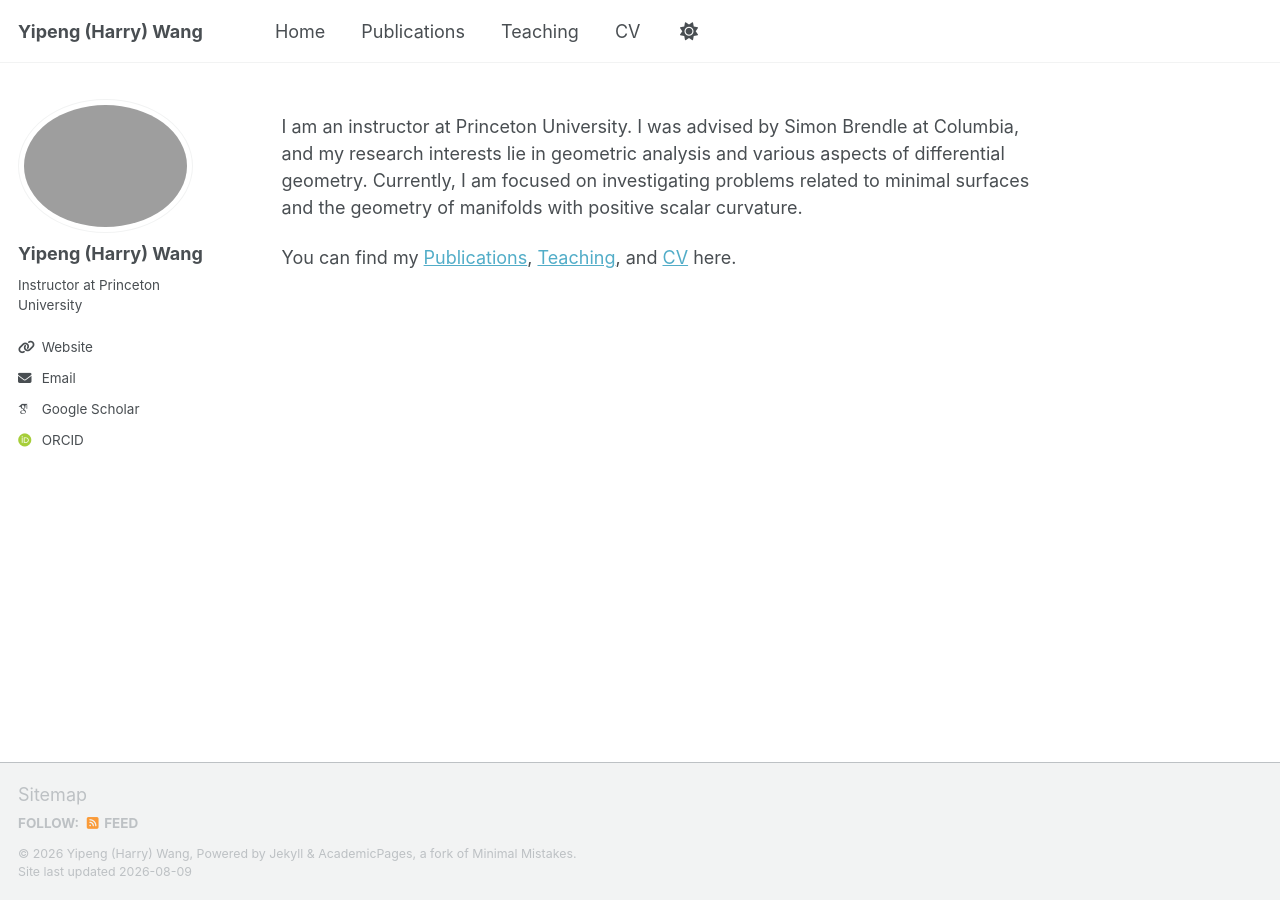
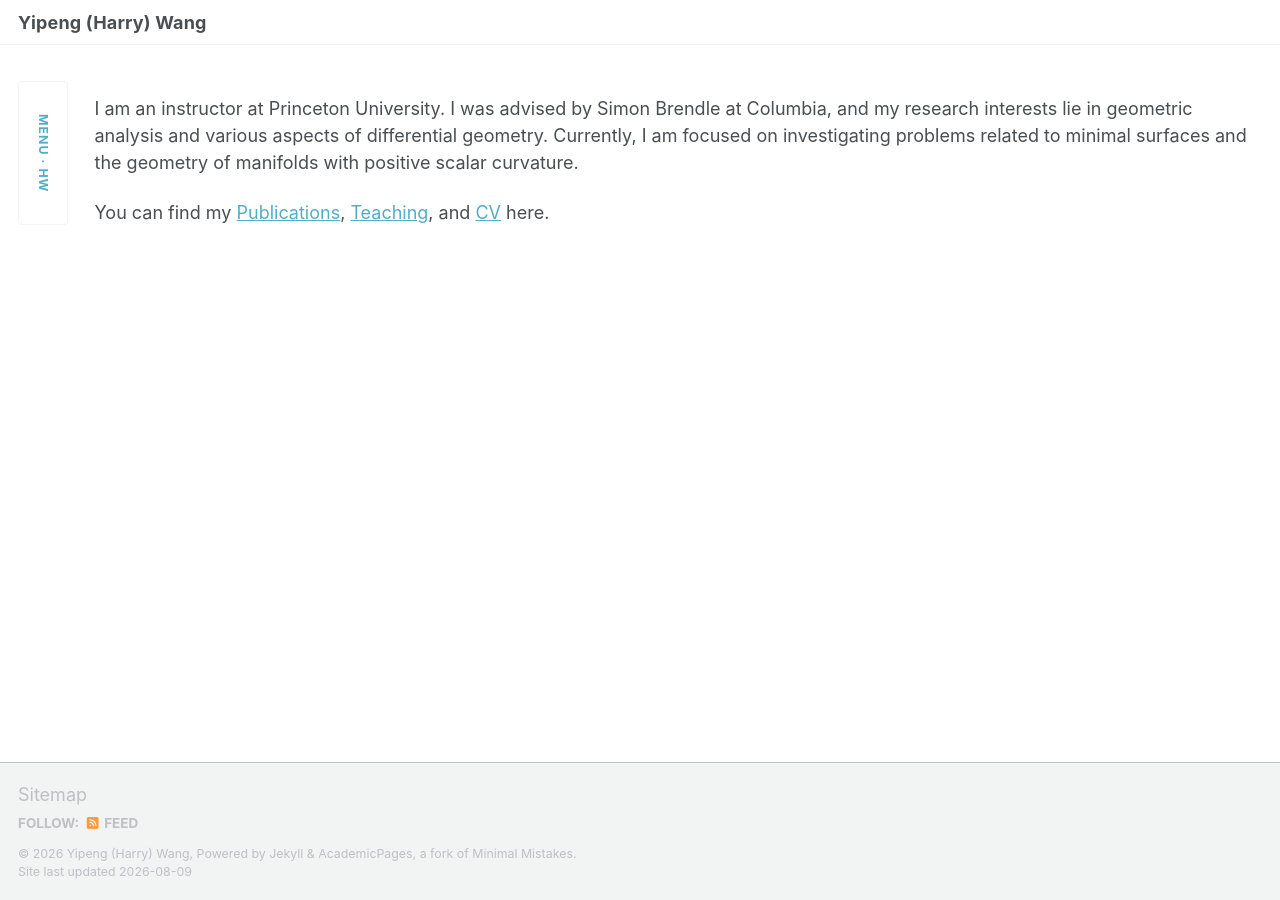
Before and after one commit to ypharry/ypharry.github.io, a Jekyll site: the page built from _pages/about.md, in a window 1280 px wide. Built offline with Jekyll 4.4.1, drawn with Linux system fonts in a browser that asks for light colours; some web fonts are replaced; a script that is not in the unit is left out.

Commit message:
Add non-blocking profile navigation

```diff
--- a/_includes/masthead.html
+++ b/_includes/masthead.html
@@ -1,26 +1,7 @@
 {% include base_path %}
 
-<div class="masthead">
+<header class="masthead" role="banner">
   <div class="masthead__inner-wrap">
-    <div class="masthead__menu">
-      <nav id="site-nav" class="greedy-nav">
-        <button><div class="navicon"></div></button>
-        <ul class="visible-links">
-          <li class="masthead__menu-item masthead__menu-item--lg persist"><a href="{{ base_path }}/">{{ site.title }}</a></li>
-          {% for link in site.data.navigation.main %}
-            {% if link.url contains 'http' %}
-              {% assign domain = '' %}
-            {% else %}
-              {% assign domain = base_path %}
-            {% endif %}
-            <li class="masthead__menu-item"><a href="{{ domain }}{{ link.url }}">{{ link.title }}</a></li>
-          {% endfor %}
-          <li id="theme-toggle" class="masthead__menu-item persist tail">
-            <a role="button" aria-labelledby="theme-icon"><i id="theme-icon" class="fa-solid fa-sun" aria-hidden="true" title="toggle theme"></i></a>
-          </li>
-        </ul>
-        <ul class="hidden-links hidden"></ul>
-      </nav>
-    </div>
+    <a class="masthead__home-link" href="{{ base_path }}/">{{ site.title }}</a>
   </div>
-</div>
+</header>
--- a/_includes/sidebar.html
+++ b/_includes/sidebar.html
@@ -1,25 +1,43 @@
 {% include base_path %}
 
-{% if page.author_profile or layout.author_profile or page.sidebar %}
-  <div class="sidebar sticky">
-  {% if page.author_profile or layout.author_profile %}{% include author-profile.html %}{% endif %}
-  {% if page.sidebar %}
-    {% for s in page.sidebar %}
-      {% if s.image %}
-        <img src=
-        {% if s.image contains "://" %}
-          "{{ s.image }}"
-        {% else %}
-          "{{ s.image | prepend: "/images/" | prepend: base_path }}"
+<details class="profile-sidebar">
+  <summary class="profile-rail">MENU · HW</summary>
+  <div class="profile-panel">
+    <div class="profile-panel__identity">
+      <p class="profile-panel__name">{{ site.author.name }}</p>
+      {% if site.author.bio %}
+        <p class="profile-panel__role">{{ site.author.bio }}</p>
+      {% endif %}
+    </div>
+
+    <nav class="profile-panel__nav" aria-label="Primary navigation">
+      <ul>
+        {% for link in site.data.navigation.main %}
+          {% if link.url contains 'http' %}
+            {% assign link_url = link.url %}
+          {% else %}
+            {% assign link_url = link.url | relative_url %}
+          {% endif %}
+          <li><a href="{{ link_url }}">{{ link.title }}</a></li>
+        {% endfor %}
+      </ul>
+    </nav>
+
+    <nav class="profile-panel__links" aria-label="Academic links">
+      <ul>
+        {% if site.author.email %}
+          <li><a href="mailto:{{ site.author.email }}">Email</a></li>
         {% endif %}
-        alt="{% if s.image_alt %}{{ s.image_alt }}{% endif %}">
-      {% endif %}
-      {% if s.title %}<h3>{{ s.title }}</h3>{% endif %}
-      {% if s.text %}{{ s.text | markdownify }}{% endif %}
-    {% endfor %}
-    {% if page.sidebar.nav %}
-      {% include nav_list nav=page.sidebar.nav %}
-    {% endif %}
-  {% endif %}
+        {% if site.author.uri %}
+          <li><a href="{{ site.author.uri }}">Princeton profile</a></li>
+        {% endif %}
+        {% if site.author.googlescholar %}
+          <li><a href="{{ site.author.googlescholar }}">Google Scholar</a></li>
+        {% endif %}
+        {% if site.author.orcid %}
+          <li><a href="{{ site.author.orcid }}">ORCID</a></li>
+        {% endif %}
+      </ul>
+    </nav>
   </div>
-{% endif %}
+</details>
--- a/_layouts/archive.html
+++ b/_layouts/archive.html
@@ -12,7 +12,7 @@
   {% endunless %}
 {% endif %}
 
-<div id="main" role="main">
+<div id="main" class="profile-layout" role="main">
   {% include sidebar.html %}
 
   <div class="archive">
--- a/_layouts/single.html
+++ b/_layouts/single.html
@@ -14,7 +14,7 @@
   {% endunless %}
 {% endif %}
 
-<div id="main" role="main">
+<div id="main" class="profile-layout" role="main">
   {% include sidebar.html %}
 
   <article class="page" itemscope itemtype="http://schema.org/CreativeWork">
--- /dev/null
+++ b/_sass/layout/_profile.scss
@@ -0,0 +1,226 @@
+/* ==========================================================================
+   PROFILE LAYOUT
+   ========================================================================== */
+
+$profile-rail-width: 2.75rem;
+$profile-panel-width: 15rem;
+
+#main.profile-layout {
+  display: grid;
+  grid-template-columns: $profile-rail-width minmax(0, 1fr);
+  gap: 1.5rem;
+  align-items: start;
+  transition: grid-template-columns 180ms ease;
+
+  &:has(.profile-sidebar:hover),
+  &:has(.profile-sidebar:focus-within),
+  &:has(.profile-sidebar[open]) {
+    grid-template-columns: minmax(13rem, $profile-panel-width) minmax(0, 1fr);
+  }
+
+  > .page,
+  > .archive {
+    min-width: 0;
+    width: 100%;
+    margin: 0;
+    padding: 0;
+    float: none;
+  }
+}
+
+.masthead__home-link {
+  color: var(--global-masthead-link-color);
+  font-family: $sans-serif;
+  font-weight: 700;
+  letter-spacing: 0.01em;
+
+  &:hover,
+  &:focus {
+    color: var(--global-masthead-link-color-hover);
+  }
+}
+
+.profile-sidebar {
+  min-width: 0;
+  width: 100%;
+  color: var(--global-text-color);
+  font-family: $sans-serif;
+  overflow: hidden;
+}
+
+.profile-rail {
+  display: flex;
+  align-items: center;
+  justify-content: center;
+  width: 100%;
+  min-height: 8rem;
+  padding: 0.75rem 0.35rem;
+  border: 1px solid var(--global-border-color);
+  border-radius: $border-radius;
+  color: var(--global-link-color);
+  background: var(--global-bg-color);
+  font-size: $type-size-7;
+  font-weight: 700;
+  letter-spacing: 0.08em;
+  line-height: 1.1;
+  text-transform: uppercase;
+  text-align: center;
+  writing-mode: vertical-rl;
+  text-orientation: mixed;
+  cursor: pointer;
+  transition: color 160ms ease, border-color 160ms ease, background-color 160ms ease;
+
+  &::marker {
+    content: "";
+  }
+
+  &::-webkit-details-marker {
+    display: none;
+  }
+
+  &:hover,
+  &:focus {
+    color: var(--global-link-color-hover);
+    border-color: var(--global-link-color);
+    outline: 0;
+  }
+
+  &:focus-visible {
+    outline: 2px solid var(--global-link-color);
+    outline-offset: 3px;
+  }
+}
+
+.profile-sidebar:hover .profile-rail,
+.profile-sidebar:focus-within .profile-rail,
+.profile-sidebar[open] .profile-rail {
+  justify-content: flex-start;
+  min-height: 0;
+  padding: 0.7rem 0.8rem;
+  writing-mode: horizontal-tb;
+}
+
+.profile-panel {
+  display: block;
+  visibility: hidden;
+  opacity: 0;
+  transform: translateY(-0.25rem);
+  margin-top: 0.75rem;
+  padding: 1rem;
+  border: 1px solid var(--global-border-color);
+  border-radius: $border-radius;
+  background: var(--global-bg-color);
+  transition: opacity 180ms ease, transform 180ms ease;
+
+  ul {
+    margin: 0;
+    padding: 0;
+    list-style: none;
+  }
+
+  li + li {
+    margin-top: 0.4rem;
+  }
+
+  a {
+    color: var(--global-text-color);
+    text-decoration: none;
+
+    &:hover,
+    &:focus {
+      color: var(--global-link-color-hover);
+      text-decoration: underline;
+    }
+  }
+}
+
+.profile-sidebar:hover .profile-panel,
+.profile-sidebar:focus-within .profile-panel,
+.profile-sidebar[open] .profile-panel {
+  visibility: visible;
+  opacity: 1;
+  transform: translateY(0);
+}
+
+.profile-panel__identity {
+  padding-bottom: 0.85rem;
+  margin-bottom: 0.85rem;
+  border-bottom: 1px solid var(--global-border-color);
+}
+
+.profile-panel__name {
+  margin: 0;
+  font-size: $type-size-5;
+  font-weight: 700;
+  line-height: 1.25;
+}
+
+.profile-panel__role {
+  margin: 0.35rem 0 0;
+  color: var(--global-text-color-light);
+  font-size: $type-size-6;
+  line-height: 1.4;
+}
+
+.profile-panel__nav {
+  font-weight: 700;
+}
+
+.profile-panel__links {
+  padding-top: 0.85rem;
+  margin-top: 0.85rem;
+  border-top: 1px solid var(--global-border-color);
+  font-size: $type-size-6;
+}
+
+@include breakpoint(max-width $large) {
+  #main.profile-layout {
+    grid-template-columns: minmax(0, 1fr);
+    gap: 1rem;
+
+    &:has(.profile-sidebar:hover),
+    &:has(.profile-sidebar:focus-within),
+    &:has(.profile-sidebar[open]) {
+      grid-template-columns: minmax(0, 1fr);
+    }
+  }
+
+  .profile-sidebar {
+    overflow: visible;
+  }
+
+  .profile-rail,
+  .profile-sidebar:hover .profile-rail,
+  .profile-sidebar:focus-within .profile-rail,
+  .profile-sidebar[open] .profile-rail {
+    justify-content: flex-start;
+    min-height: 0;
+    padding: 0.7rem 0.8rem;
+    writing-mode: horizontal-tb;
+  }
+
+  .profile-panel,
+  .profile-sidebar:hover .profile-panel,
+  .profile-sidebar:focus-within .profile-panel {
+    visibility: hidden;
+    opacity: 0;
+    transform: translateY(-0.25rem);
+    height: 0;
+    margin-top: 0;
+    padding-top: 0;
+    padding-bottom: 0;
+    overflow: hidden;
+    border-width: 0;
+  }
+
+  .profile-sidebar[open] .profile-panel {
+    visibility: visible;
+    opacity: 1;
+    transform: translateY(0);
+    height: auto;
+    margin-top: 0.75rem;
+    padding: 1rem;
+    overflow: visible;
+    border-width: 1px;
+  }
+}
--- a/assets/css/main.scss
+++ b/assets/css/main.scss
@@ -36,6 +36,7 @@
     "layout/archive",
     "layout/sidebar",
     "layout/json_cv",
+    "layout/profile",
 
     "vendor/font-awesome/fontawesome",
     "vendor/font-awesome/solid",
```
